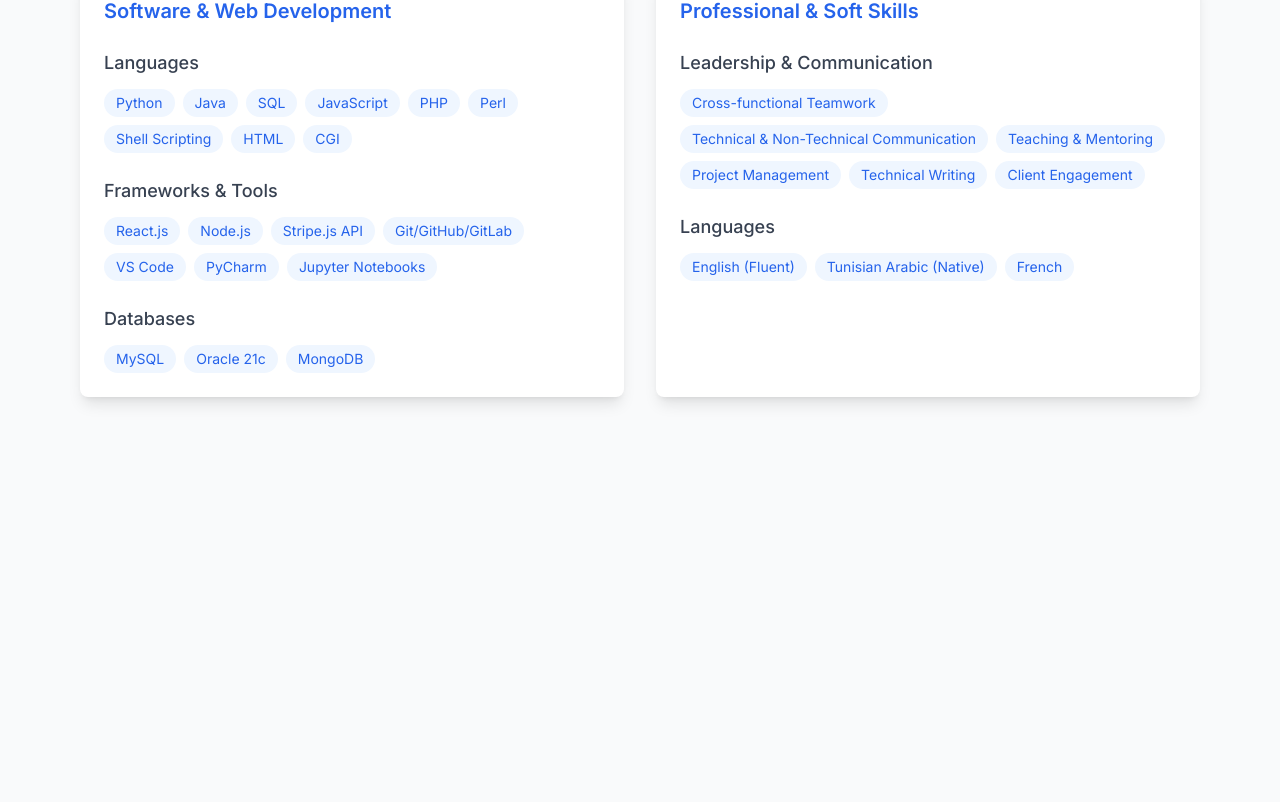
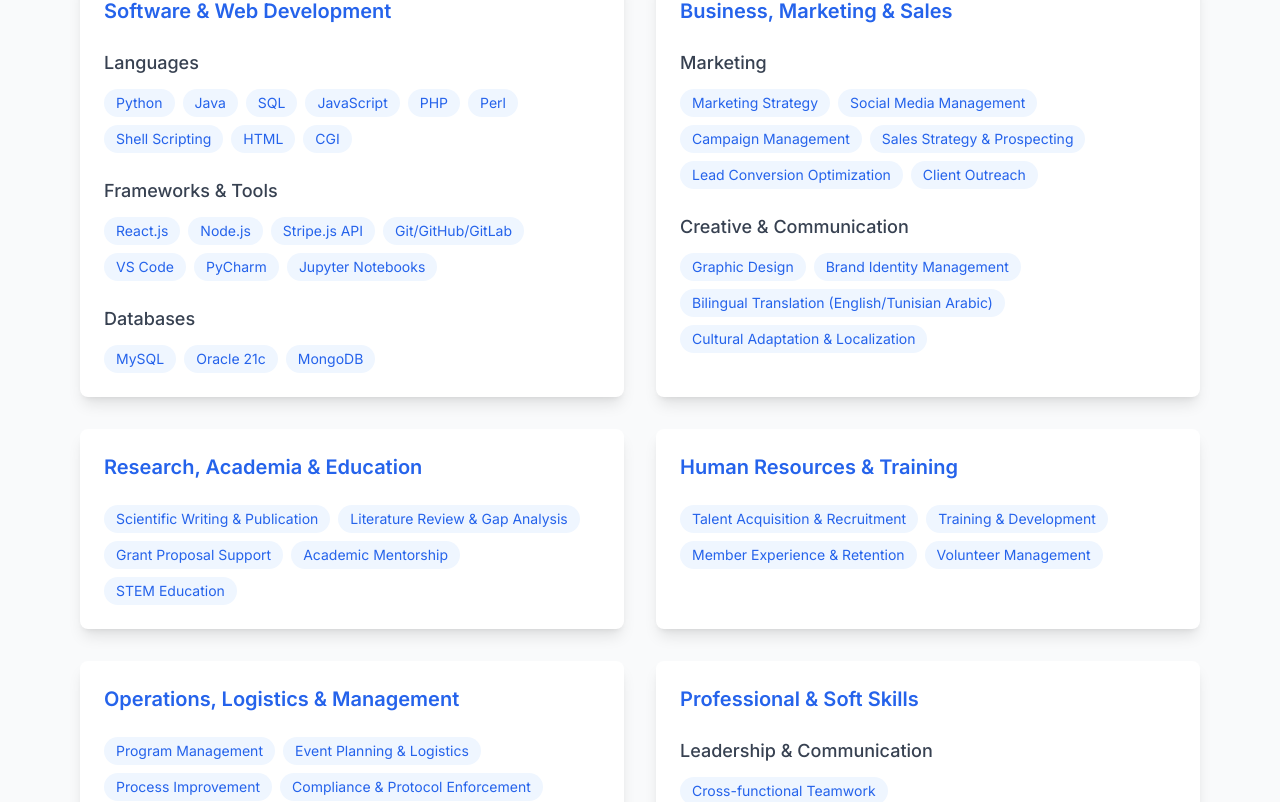
Before and after one commit to igargouri10/my-portfolio, a Next.js app: page /skills in a window 1280 px wide. Shown: the part 1079-1881 px from the top of the page. Before the commit the page ends 1508 px from the top, so only its background shows below. Built offline with nearby package versions, Linux system fonts and the light colour scheme.

Commit message:
Updated skills and certificates sections.

```diff
--- a/src/app/certifications/page.tsx
+++ b/src/app/certifications/page.tsx
@@ -11,7 +11,28 @@
     expectedDate: "July 2025",
     provider: "Google",
     description: "Comprehensive program covering data analytics fundamentals, including data cleaning, analysis, visualization, and R programming."
-  }
+  },
+  {
+    title: "AIESEC Certificate of Membership",
+    status: "Achieved",
+    expectedDate: "January 2022",
+    provider: "AIESEC in Tunisia",
+    description: "Certificate of participation in AIESEC's international membership program."
+  },
+  {
+    title: "AIESEC Certificate of Membership",
+    status: "Achieved",
+    expectedDate: "January 2021",
+    provider: "AIESEC in Germany",
+    description: "Certificate of participation in AIESEC's international membership program."
+  },
+  {
+    title: "AIESEC Certificate of Membership",
+    status: "Achieved",
+    expectedDate: "August 2020",
+    provider: "AIESEC in the United States",
+    description: "Certificate of participation in AIESEC's international membership program."
+  },
 ];
 
 export default function Certifications() {
--- a/src/app/skills/page.tsx
+++ b/src/app/skills/page.tsx
@@ -125,6 +125,72 @@
     ]
   },
   {
+    title: "Business, Marketing & Sales",
+    subcategories: [
+      {
+        subtitle: "Marketing",
+        skills: [
+          "Marketing Strategy",
+          "Social Media Management",
+          "Campaign Management",
+          "Sales Strategy & Prospecting",
+          "Lead Conversion Optimization",
+          "Client Outreach"
+        ]
+      },
+      {
+        subtitle: "Creative & Communication",
+          skills: [
+            "Graphic Design",
+            "Brand Identity Management",
+            "Bilingual Translation (English/Tunisian Arabic)",
+            "Cultural Adaptation & Localization",
+          ]
+      }
+    ]
+  },
+  {
+    title: "Research, Academia & Education",
+    subcategories: [
+      {
+        skills: [
+          "Scientific Writing & Publication",
+          "Literature Review & Gap Analysis",
+          "Grant Proposal Support",
+          "Academic Mentorship",
+          "STEM Education"
+        ]
+      }
+    ]
+  },
+  {
+    title: "Human Resources & Training",
+    subcategories: [
+      {
+        skills: [
+          "Talent Acquisition & Recruitment",
+          "Training & Development",
+          "Member Experience & Retention",
+          "Volunteer Management"
+        ]
+      }
+    ]
+  },
+  {
+    title: "Operations, Logistics & Management",
+    subcategories: [
+      {
+        skills: [
+          "Program Management",
+          "Event Planning & Logistics",
+          "Process Improvement",
+          "Compliance & Protocol Enforcement",
+          "Partnership Management"
+        ]
+      }
+    ]
+  },
+  {
     title: "Professional & Soft Skills",
     subcategories: [
       {
```
